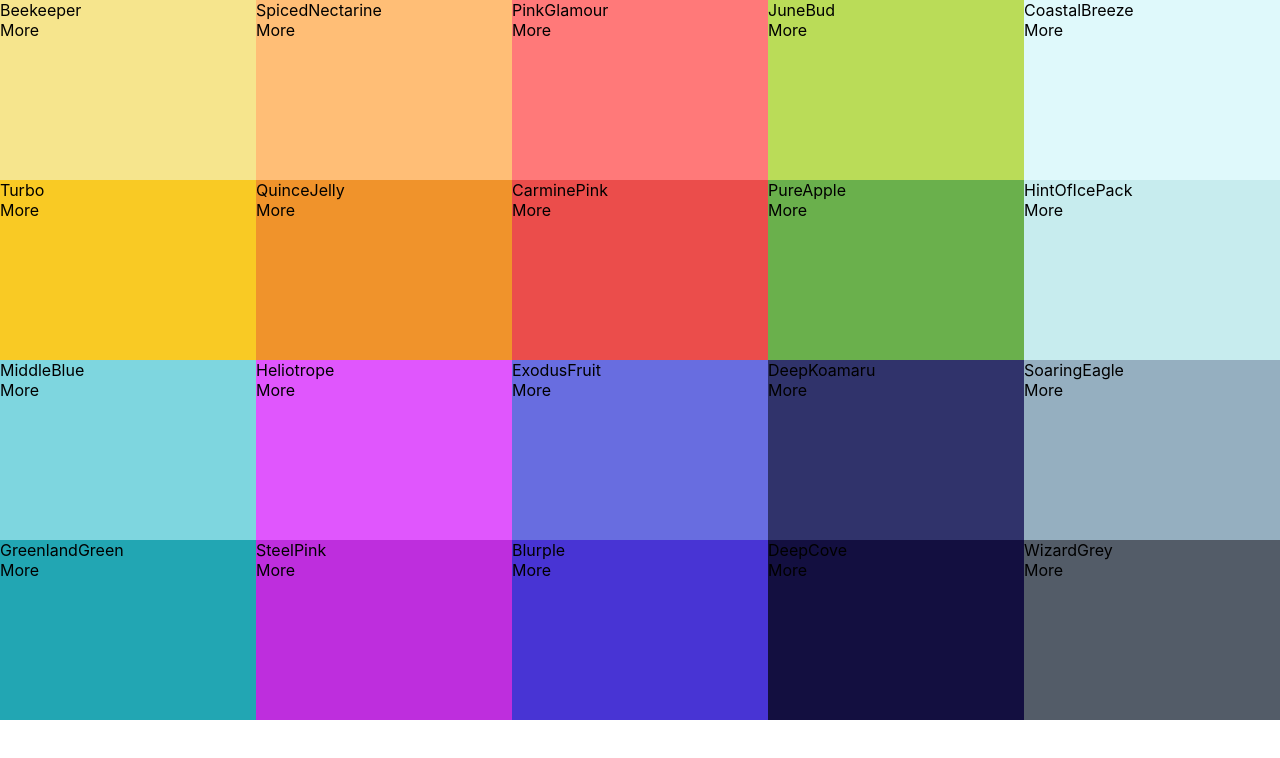
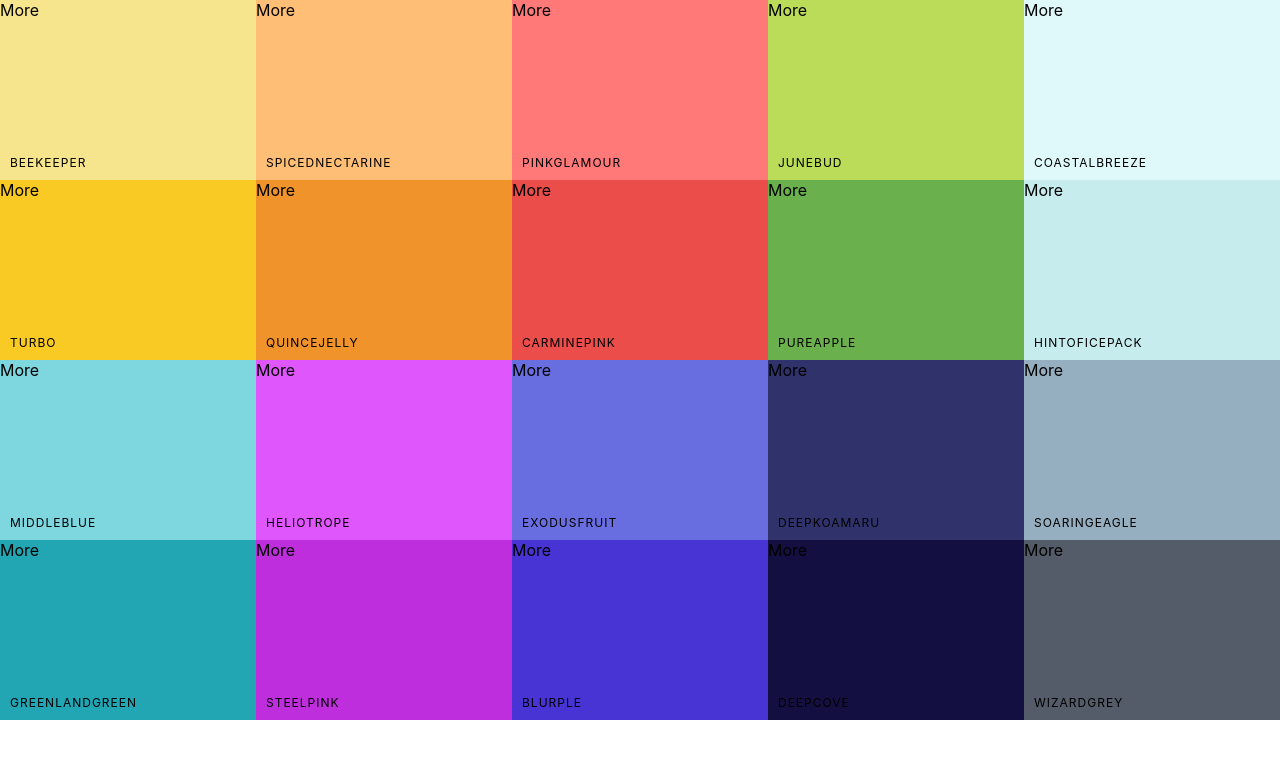
Before and after one commit to Tanmay-Chand/Colors-App, a React (Create React App) app: page / in a window 1280 px wide. Shown: the top 758 px of the page. Built offline with nearby package versions, Linux system fonts and the light colour scheme.

Commit message:
Styling the ColorName in colorbox

```diff
--- a/src/ColorBox.css
+++ b/src/ColorBox.css
@@ -32,3 +32,15 @@
 	opacity: 1;
 	transition: 0.5s;
 }
+
+.box-content {
+	position: absolute;
+	padding: 10px;
+	width: 100%;
+	left: 0px;
+	bottom: 0px;
+	color: black;
+	letter-spacing: 1px;
+	text-transform: uppercase;
+	font-size: 12px;
+}
```
